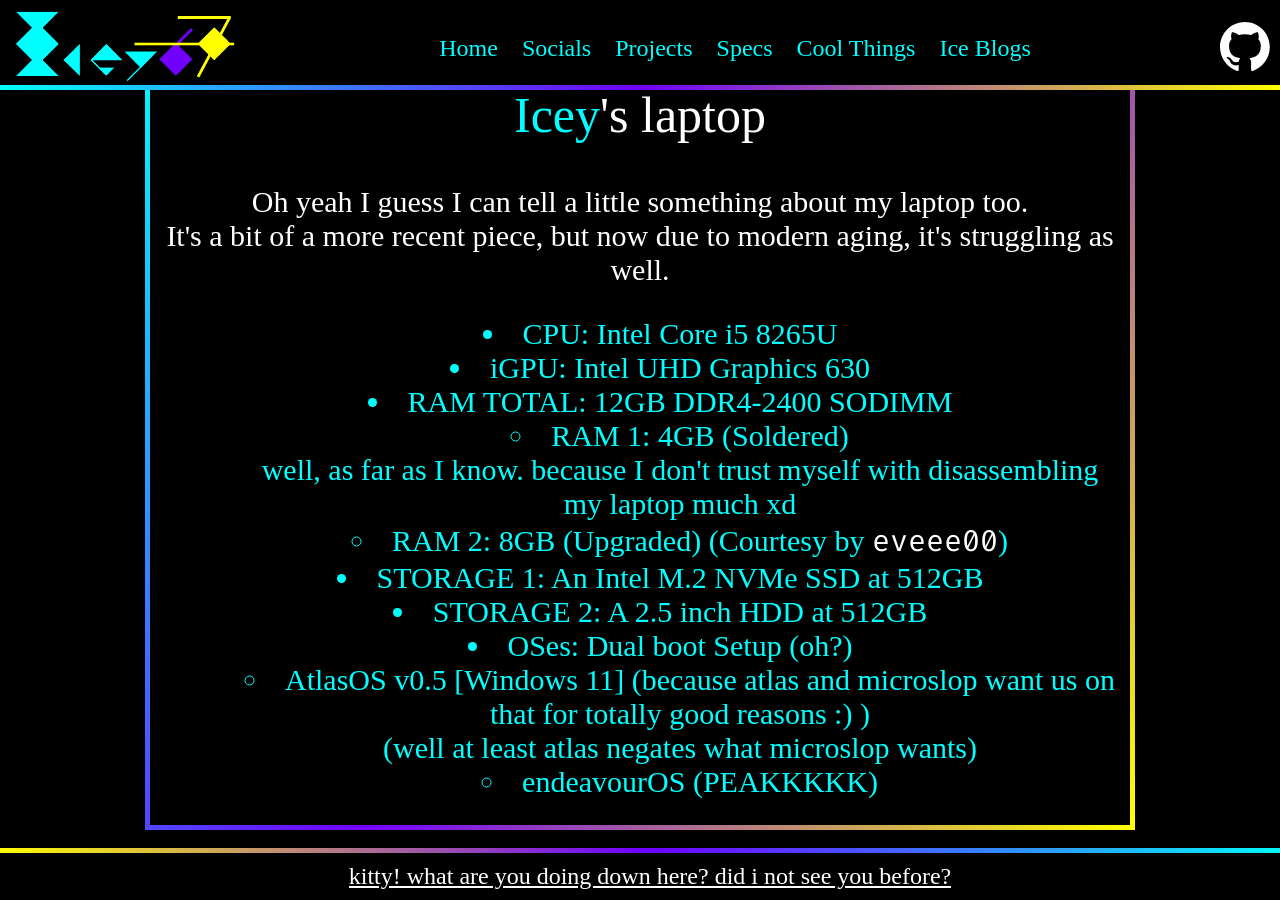
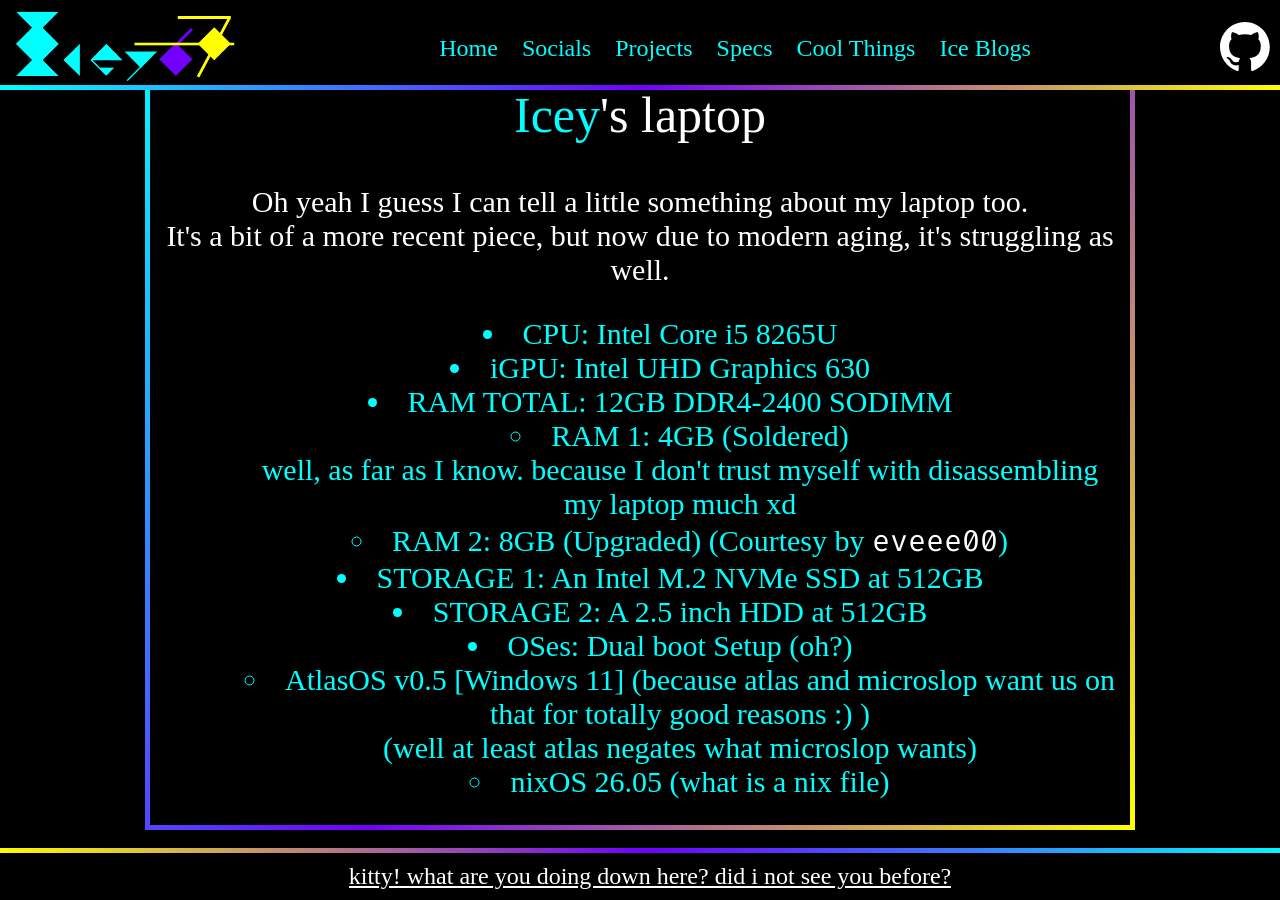
Before and after one commit to Icey67/Icey67.github.io, a Jekyll site: the page specs.html, which Jekyll copies as it is, in a window 1280 px wide and 900 px high, scrolled down 1539 px. Built offline with Jekyll 4.4.1, drawn with Linux system fonts in a browser that asks for light colours; some web fonts are replaced.

Commit message:
what the fuck is a nix file
no big changes

```diff
--- a/specs.html
+++ b/specs.html
@@ -121,7 +121,7 @@
                         AtlasOS v0.5 [Windows 11] (because atlas and microslop want us on that for totally good reasons :) )
                         <br>(well at least atlas negates what microslop wants)
                     </li>
-                    <li>endeavourOS (PEAKKKKK)</li>
+                    <li>nixOS 26.05 (what is a nix file)</li>
                 </ul>
             </li>
         </ul>
```
Also changed, not shown: 2 other files.
